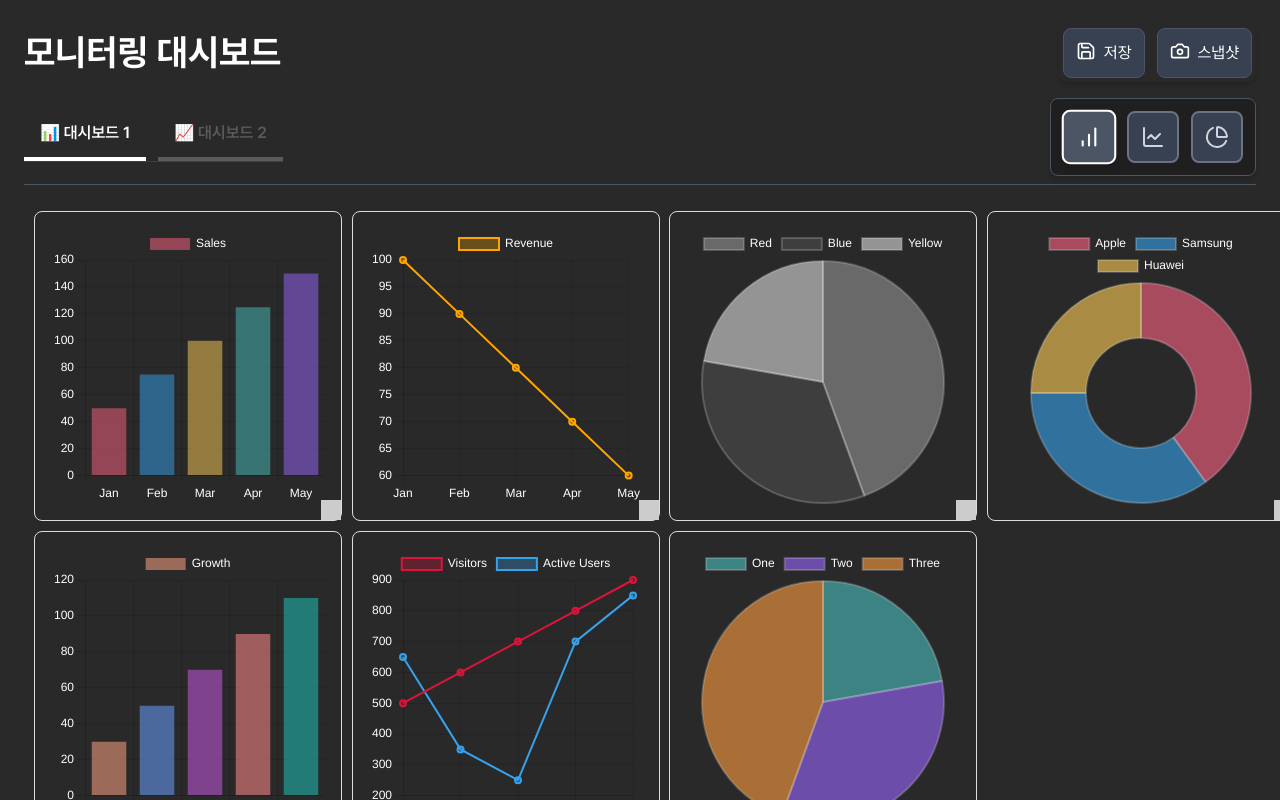
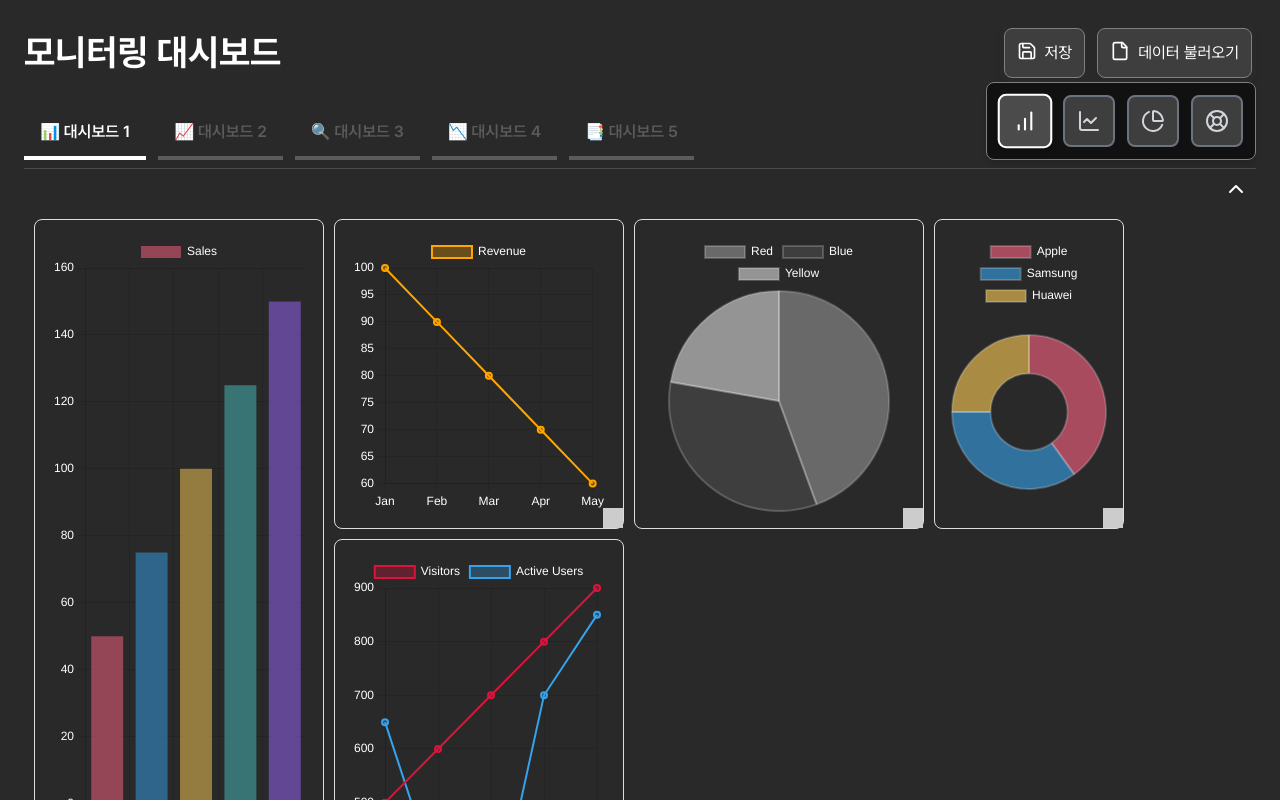
Before and after one commit to m0oMoo/monitoring_client, a Next.js app: page /design6 in a window 1280 px wide. Shown: the top 800 px of the page. Built offline with nearby package versions, Linux system fonts and the light colour scheme.

Commit message:
style: Update desgin6 page.tsx

```diff
--- a/src/app/(design)/design6/page.tsx
+++ b/src/app/(design)/design6/page.tsx
@@ -3,18 +3,20 @@
 import { useEffect, useState } from "react";
 import {
   BarChart,
-  Camera,
+  LifeBuoy,
   LineChart,
   PieChart,
   Save,
-  Trash2,
+  File,
+  ChevronUp,
+  ChevronDown,
 } from "lucide-react";
-import { TabsList } from "./components/tabs/tabsList";
-import { TabsTrigger } from "./components/tabs/tabsTrigger";
 import { Tabs } from "./components/tabs/tabs";
 import ChartWidget from "@/app/components/dashboard/chartWidget";
 import { CHART_DATA_7 } from "@/app/data/chartData";
 import ReactGridLayout from "react-grid-layout";
+import TabsGroup from "./components/tabs/tabsGroup";
+import DataBindingModal from "@/app/components/modal/dataBindingModal";
 
 const defaultChartData = {
   labels: ["January", "February", "March", "April"],
@@ -31,6 +33,7 @@ const chartTypes = [
   { type: "bar", icon: <BarChart size={24} /> },
   { type: "line", icon: <LineChart size={24} /> },
   { type: "pie", icon: <PieChart size={24} /> },
+  { type: "doughnut", icon: <LifeBuoy size={24} /> },
 ];
 
 const DesignPage: React.FC = () => {
@@ -44,28 +47,24 @@ const DesignPage: React.FC = () => {
       h: number;
     }[]
   >([
-    { id: "chart1", type: "bar", x: 0, y: 0, w: 3, h: 2 },
+    { id: "chart1", type: "bar", x: 0, y: 0, w: 3, h: 4 },
     { id: "chart2", type: "line", x: 3, y: 0, w: 3, h: 2 },
     { id: "chart3", type: "pie", x: 6, y: 0, w: 3, h: 2 },
-    { id: "chart4", type: "doughnut", x: 9, y: 0, w: 3, h: 2 },
-    { id: "chart5", type: "bar", x: 0, y: 2, w: 3, h: 2 },
-    { id: "chart6", type: "line", x: 3, y: 2, w: 3, h: 2 },
-    { id: "chart7", type: "pie", x: 6, y: 2, w: 3, h: 2 },
+    { id: "chart4", type: "doughnut", x: 9, y: 0, w: 2, h: 2 },
+    // { id: "chart5", type: "bar", x: 0, y: 2, w: 3, h: 4 },
+    { id: "chart6", type: "line", x: 3, y: 2, w: 3, h: 3 },
+    // { id: "chart7", type: "pie", x: 6, y: 2, w: 3, h: 4 },
   ]);
   const [isClient, setIsClient] = useState(false);
   const [selectedChart, setSelectedChart] = useState("bar");
-  const [hoveredChart, setHoveredChart] = useState<string | null>(null);
+  const [isModalOpen, setIsModalOpen] = useState(false);
+  const [isHeaderVisible, setIsHeaderVisible] = useState(true);
 
   useEffect(() => {
     setIsClient(true);
   }, []);
 
   if (!isClient) return null;
-
-  // 🗑️ 차트 삭제 기능
-  const removeChart = (id: string) => {
-    setCharts((prevCharts) => prevCharts.filter((chart) => chart.id !== id));
-  };
 
   const onLayoutChange = (layout: any) => {
     setCharts(
@@ -80,51 +79,50 @@ const DesignPage: React.FC = () => {
     );
   };
 
+  const toggleHeaderVisibility = () => {
+    setIsHeaderVisible((prev) => !prev);
+  };
+
   return (
     <div className="bg-[#292929] text-white min-h-screen p-6 overflow-hidden">
-      <header className="mb-4 flex justify-between items-center">
+      <header
+        className={`flex justify-between items-center transition-all duration-300 ${
+          isHeaderVisible ? "opacity-100" : "opacity-0 h-0 overflow-hidden"
+        }`}
+      >
         <h1 className="text-4xl font-bold">모니터링 대시보드</h1>
         <div className="flex space-x-3 p-1 rounded-lg shadow-md">
-          <button className="flex gap-2 border border-gray-600 bg-gray-700 p-3 rounded-lg text-white hover:bg-gray-600">
+          <button className="flex gap-2 border border-gray-4 bg-gray-7 p-3 rounded-lg text-white hover:bg-gray-6">
             <Save size={20} />
-            <p>저장</p>
+            <p className="text-lg1">저장</p>
           </button>
-          <button className="flex gap-2 border border-gray-600 bg-gray-700 p-3 rounded-lg text-white hover:bg-gray-600">
-            <Camera size={20} />
-            <p>스냅샷</p>
+          <button
+            className="flex gap-2 border border-gray-4 bg-gray-7 p-3 rounded-lg text-white hover:bg-gray-6"
+            onClick={() => setIsModalOpen(true)}
+          >
+            <File size={20} />
+            <p className="text-text-lg1">데이터 불러오기</p>
           </button>
         </div>
       </header>
-      <div className="flex justify-between items-center mb-4">
+      <div
+        className={`flex justify-between items-center transition-all duration-300 ${
+          isHeaderVisible ? "opacity-100" : "opacity-0 h-0 overflow-hidden"
+        }`}
+      >
         <Tabs
           defaultValue="dashboard1"
-          className="w-full border-b border-gray-600 pb-2 flex items-center justify-between"
+          className="w-full items-end border-b border-gray-6 pb-2 flex justify-between"
         >
-          <TabsList className="flex space-x-3 border-b border-gray-700">
-            <TabsTrigger
-              value="dashboard1"
-              className="pb-3 px-4 border-b-4 transition-all duration-200 text-gray-300 hover:text-white hover:border-white
-        data-[state=active]:border-white data-[state=active]:text-white font-semibold"
-            >
-              📊 대시보드 1
-            </TabsTrigger>
-            <TabsTrigger
-              value="dashboard2"
-              className="pb-3 px-4 border-b-4 transition-all duration-200 text-gray-300 hover:text-white hover:border-white
-        data-[state=active]:border-white data-[state=active]:text-white font-semibold"
-            >
-              📈 대시보드 2
-            </TabsTrigger>
-          </TabsList>
-
-          <div className="flex space-x-3 bg-gray-8 p-3 rounded-lg shadow-md border border-gray-600">
+          <TabsGroup />
+          <div className="flex space-x-3 bg-gray-9 p-3 rounded-lg shadow-md border border-gray-4">
             {chartTypes.map(({ type, icon }) => (
               <button
                 key={type}
                 className={`p-3 rounded-lg transition-all duration-200 border-2 text-lg flex items-center justify-center ${
                   selectedChart === type
-                    ? "bg-gray-600 border-white text-white shadow-md scale-105"
-                    : "bg-gray-700 border-gray-500 text-gray-300 hover:bg-gray-600 hover:border-white"
+                    ? "bg-gray-6 border-white text-white shadow-md scale-105"
+                    : "bg-gray-7 border-gray-500 text-gray-300 hover:bg-gray-600 hover:border-white"
                 }`}
                 onClick={() => setSelectedChart(type)}
               >
@@ -134,7 +132,15 @@ const DesignPage: React.FC = () => {
           </div>
         </Tabs>
       </div>
-
+      <div className="flex justify-end p-2">
+        <button onClick={toggleHeaderVisibility}>
+          {isHeaderVisible ? (
+            <ChevronUp size={24} />
+          ) : (
+            <ChevronDown size={24} />
+          )}
+        </button>
+      </div>
       <div className="w-full h-screen">
         <ReactGridLayout
           className="layout"
@@ -146,7 +152,7 @@ const DesignPage: React.FC = () => {
             h: chart.h,
           }))}
           cols={12}
-          width={window.innerWidth}
+          width={window.innerWidth - 70}
           onLayoutChange={onLayoutChange}
           draggableHandle=".drag-handle"
           isResizable={true}
@@ -158,20 +164,7 @@ const DesignPage: React.FC = () => {
             <div
               key={chart.id}
               className="relative bg-transparent p-4 flex items-center justify-center drag-handle border border-gray-700 rounded-lg h-full"
-              onMouseEnter={() => setHoveredChart(chart.id)}
-              onMouseLeave={() => setHoveredChart(null)}
             >
-              {/* 🗑️ 삭제 버튼 (hover 시에만 보이도록) */}
-              {/* {hoveredChart === chart.id && ( */}
-              {hoveredChart === "chart3" && (
-                <button
-                  className="absolute top-2 right-2 bg-red-600 p-2 rounded-full text-white hover:bg-red-500 transition-opacity opacity-0 hover:opacity-100"
-                  onClick={() => removeChart(chart.id)}
-                >
-                  <Trash2 size={16} />
-                </button>
-              )}
-
               <ChartWidget
                 type={chart.type}
                 data={CHART_DATA_7[chart.id] || defaultChartData}
@@ -194,6 +187,10 @@ const DesignPage: React.FC = () => {
           ))}
         </ReactGridLayout>
       </div>
+      <DataBindingModal
+        isOpen={isModalOpen}
+        onClose={() => setIsModalOpen(false)}
+      />
     </div>
   );
 };
```
